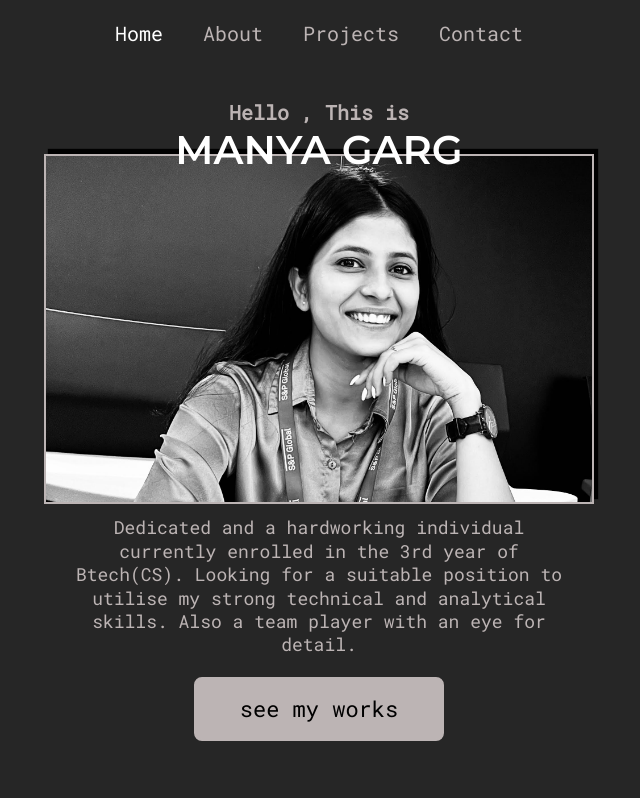
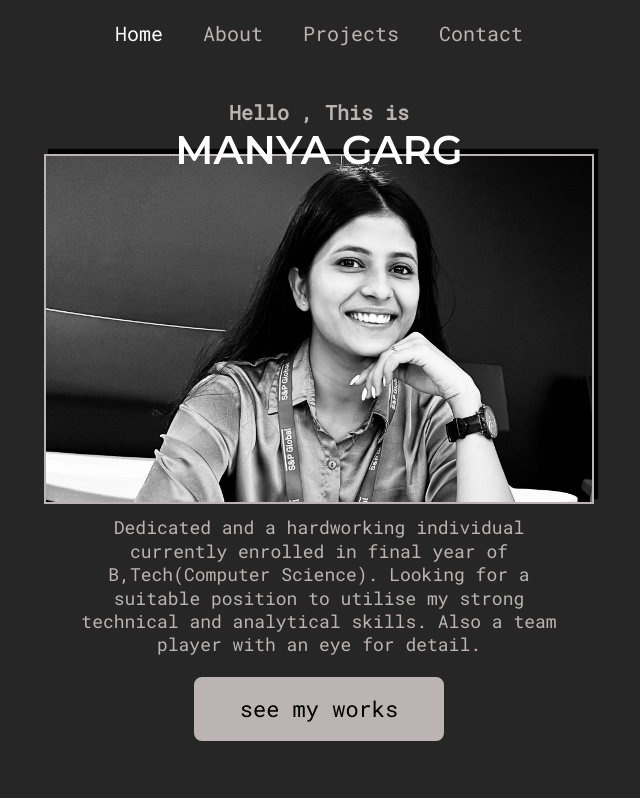
Before and after one commit to ManyaGarg20/MyPortfolio, a React (Create React App) app: page / in a window 1280 px wide. Shown: the top 798 px of the page, without its empty margins (321-961 px from the left). Built offline with nearby package versions, Linux system fonts and the light colour scheme; a web font is replaced by a local one.

Commit message:
Update HeroSection.js

```diff
--- a/src/components/HeroSection.js
+++ b/src/components/HeroSection.js
@@ -78,8 +78,8 @@ export default function HeroSection() {
 <div className='hero__info'>
     <PText>
     Dedicated and a hardworking individual
-currently enrolled in the 3rd year of
-Btech(CS). Looking for a suitable position
+currently enrolled in final year of
+B,Tech(Computer Science). Looking for a suitable position
 to utilise my strong technical and
 analytical skills. Also a team player with
 an eye for detail.
```
